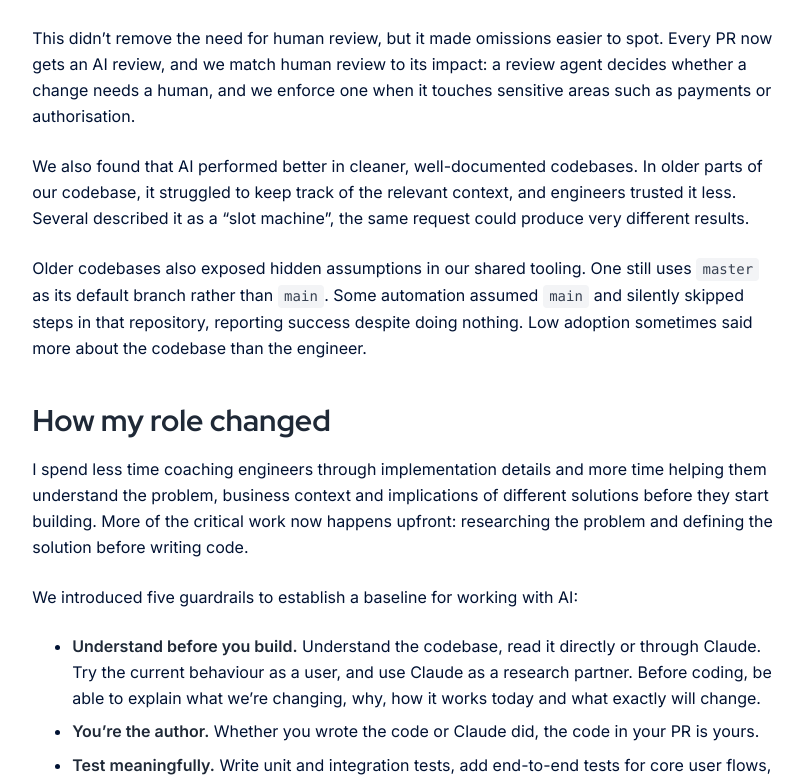
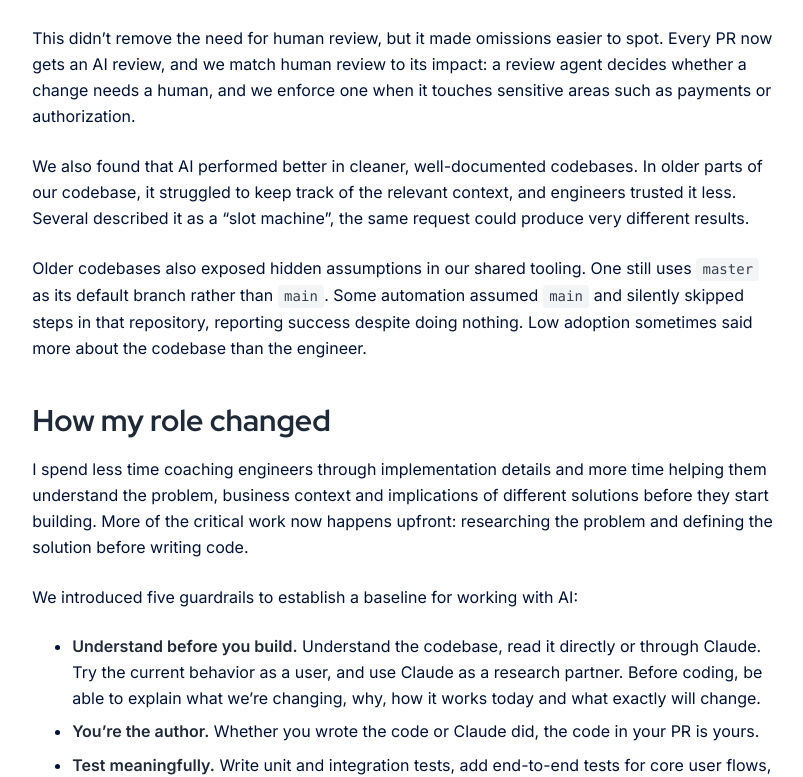
Before and after one commit to tint-ai/tint-ai.github.io, a Jekyll site: the page built from _posts/2026-11-03-standardizing-how-our-engineers-use-ai.md, in a window 1280 px wide and 1400 px high, scrolled down 1410 px. Shown: the part 232-1009 px from the top of the window, without its empty margins (236-1039 px from the left). Built offline with Jekyll 4.4.1, drawn with Linux system fonts in a browser that asks for light colours; some of the changed text lies outside the part shown.

Commit message:
Use US spelling and rename post URL to standardizing
Co-Authored-By: Claude Opus 5.5 <noreply@anthropic.com>

```diff
--- a/_posts/2026-11-03-standardising-how-our-engineers-use-ai.md
+++ b/_posts/2026-11-03-standardizing-how-our-engineers-use-ai.md
@@ -28,7 +28,7 @@ We used feedback to improve the tooling. One issue came up during a large projec
 
 The next day, we updated the shared workflow so Claude checks for unfinished tasks, skipped tests, placeholder logic and unmet acceptance criteria before opening a PR. Any deferred work must link to a ticket that Claude verifies exists, and the PR must list what's been deferred. Claude also checks the code on main rather than relying on potentially outdated ticket statuses.
 
-This didn't remove the need for human review, but it made omissions easier to spot. Every PR now gets an AI review, and we match human review to its impact: a review agent decides whether a change needs a human, and we enforce one when it touches sensitive areas such as payments or authorisation.
+This didn't remove the need for human review, but it made omissions easier to spot. Every PR now gets an AI review, and we match human review to its impact: a review agent decides whether a change needs a human, and we enforce one when it touches sensitive areas such as payments or authorization.
 
 We also found that AI performed better in cleaner, well-documented codebases. In older parts of our codebase, it struggled to keep track of the relevant context, and engineers trusted it less. Several described it as a "slot machine", the same request could produce very different results.
 
@@ -40,7 +40,7 @@ I spend less time coaching engineers through implementation details and more tim
 
 We introduced five guardrails to establish a baseline for working with AI:
 
-- **Understand before you build.** Understand the codebase, read it directly or through Claude. Try the current behaviour as a user, and use Claude as a research partner. Before coding, be able to explain what we're changing, why, how it works today and what exactly will change.
+- **Understand before you build.** Understand the codebase, read it directly or through Claude. Try the current behavior as a user, and use Claude as a research partner. Before coding, be able to explain what we're changing, why, how it works today and what exactly will change.
 - **You're the author.** Whether you wrote the code or Claude did, the code in your PR is yours.
 - **Test meaningfully.** Write unit and integration tests, add end-to-end tests for core user flows, and test manually in an environment close to production.
 - **Review your own diff first.** Read the whole change as if someone else had written it before opening a PR.
```
Also changed, not shown: other parts of _posts/2026-11-03-standardizing-how-our-engineers-use-ai.md (+7 -7 lines), assets/images/standardizing-how-our-engineers-use-ai/hero-social.png (renamed from assets/images/standardising-how-our-engineers-use-ai/hero-social.png), assets/images/standardizing-how-our-engineers-use-ai/hero.png (renamed from assets/images/standardising-how-our-engineers-use-ai/hero.png).
